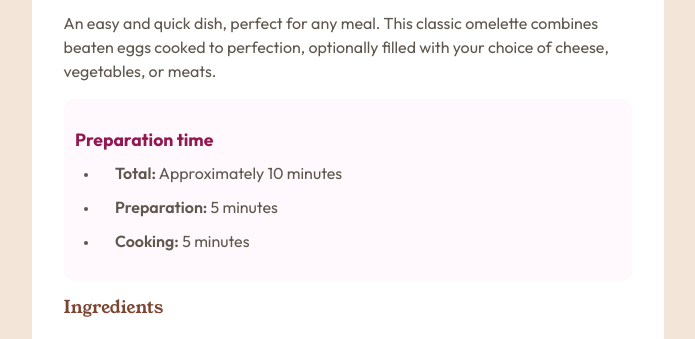
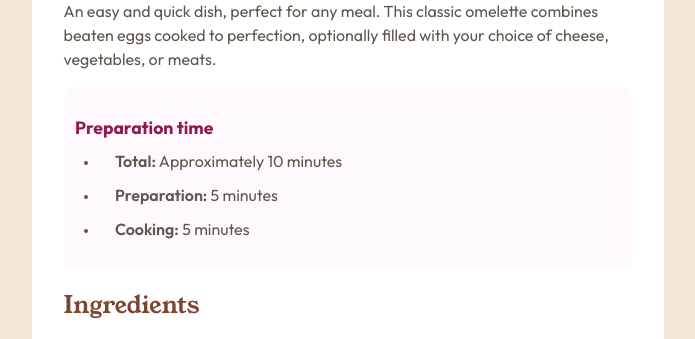
Before and after one commit to Karimwalid/front-end-mentor-challenge-1-, a plain HTML site: page index.html in a window 1280 px wide. Shown: the part 534-873 px from the top of the page, without its empty margins (292-987 px from the left). Drawn offline with Linux system fonts and the light colour scheme.

Commit message:
updated css file

```diff
--- a/style/style.css
+++ b/style/style.css
@@ -12,7 +12,7 @@ body{
     border-radius: 20px;
     width:50% ;
     margin: auto;
-    margin-top: 10%;
+    margin-top: 9%;
     margin-bottom: 5%;
 
 
@@ -70,7 +70,7 @@ strong{
 
 h2{
     color: hsl(16, 43%, 34%);
-    font-size:1.1rem;
+    font-size:1.5rem;
     font-family: 'Young Serif', Courier, monospace;
     font-weight: 400;
 }
```
